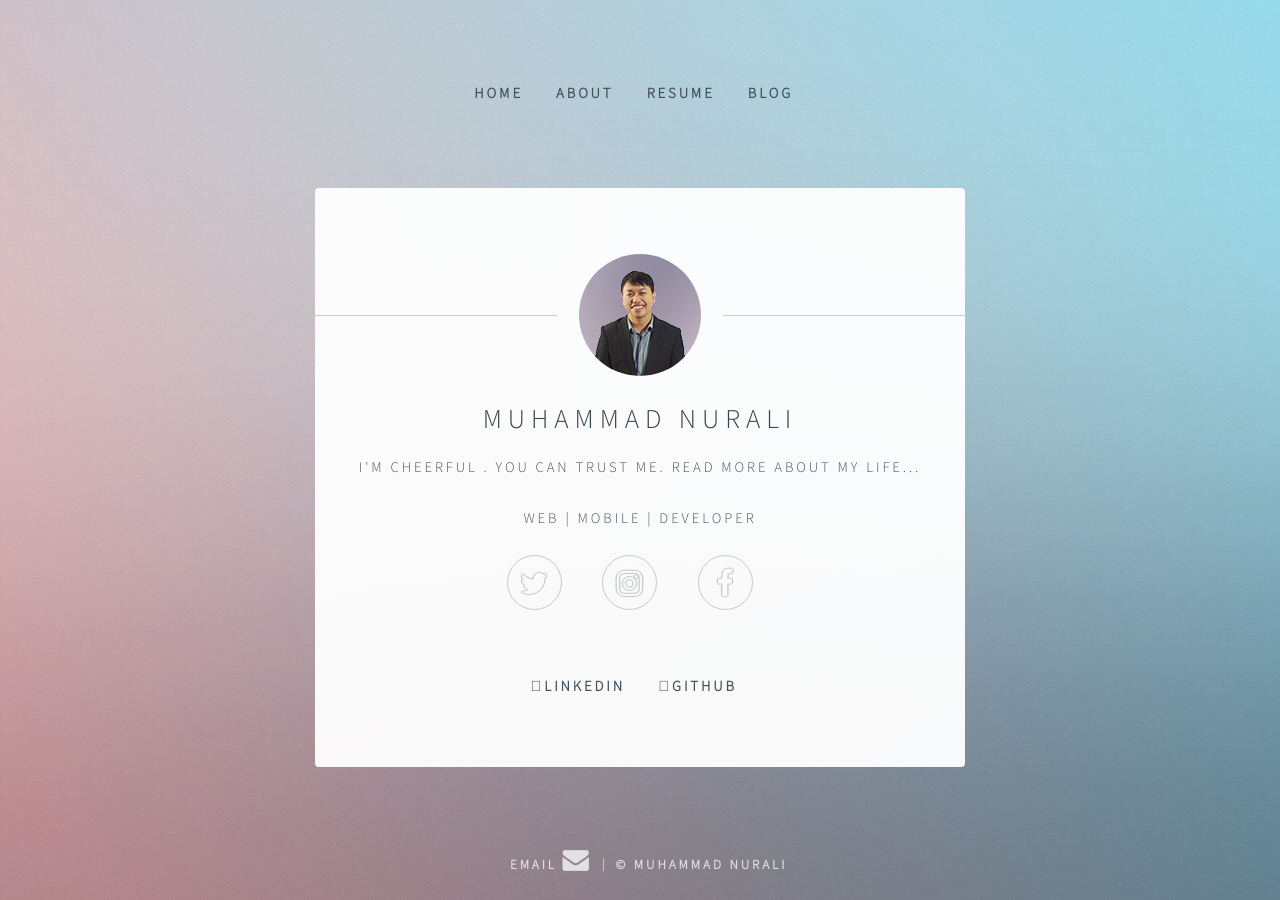
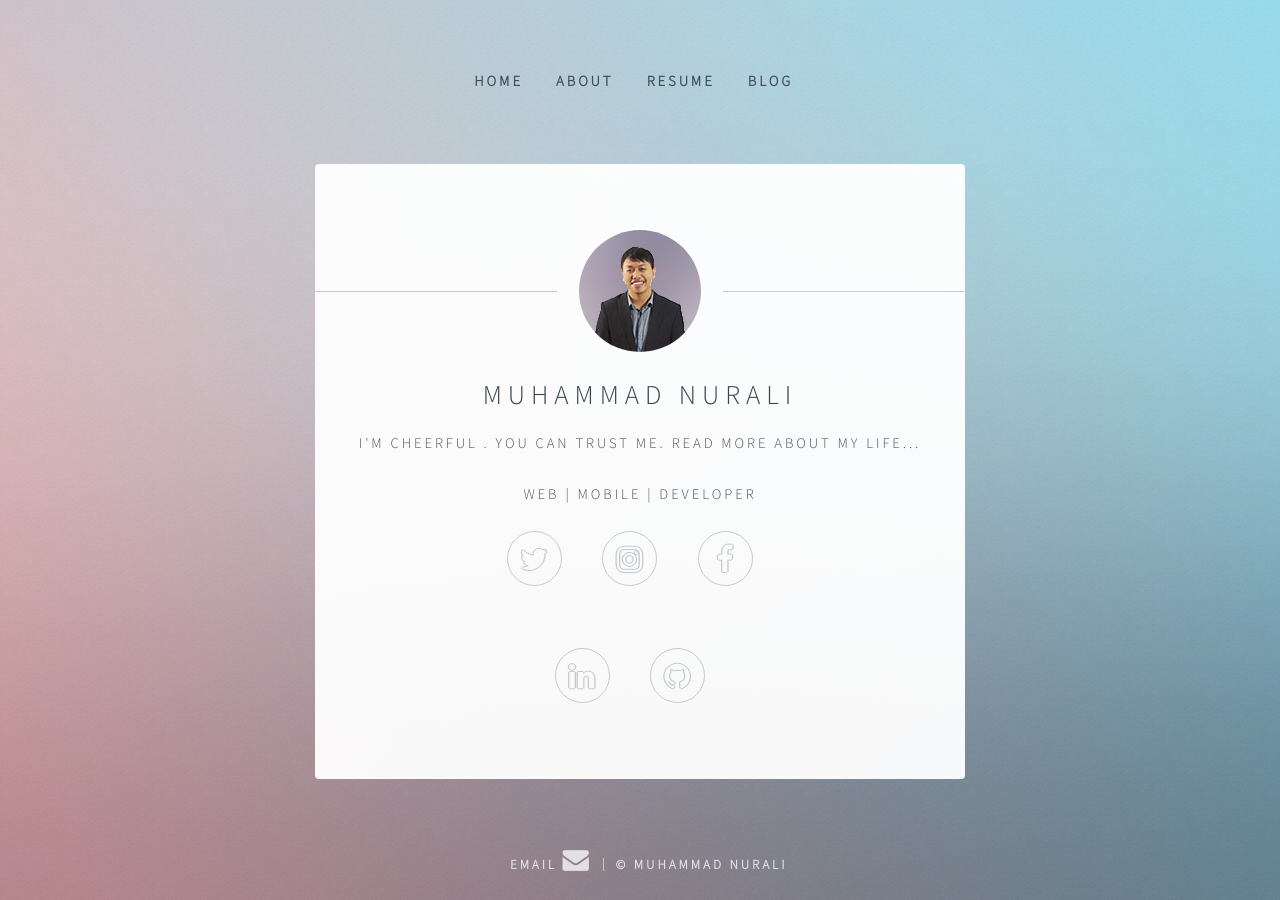
Before and after one commit to nurali93/nurali93.github.io-v1, a Jekyll site: the page built from index.html, in a window 1280 px wide. Built offline with Jekyll 4.4.1, drawn with Linux system fonts in a browser that asks for light colours.

Commit message:
update icon

```diff
--- a/index.html
+++ b/index.html
@@ -16,7 +16,7 @@ published: true
         <li><a href="https://facebook.com/nurali93" class="fa-instagram">Instagram</a></li>
         <li><a href="https://instagram.com/nur_ali93" class="fa-facebook">Facebook</a></li>
     </ul><br />
-    <ul>
+    <ul class="icons">
     	<li><a href="https://www.linkedin.com/in/muhammad-nurali-husain-069323108/" class="fa-linkedin">LinkedIn</a></li>
     	<li><a href="https://github.com/nurali93/" class="fa-github">GitHub</a></li>
     </ul>
```
